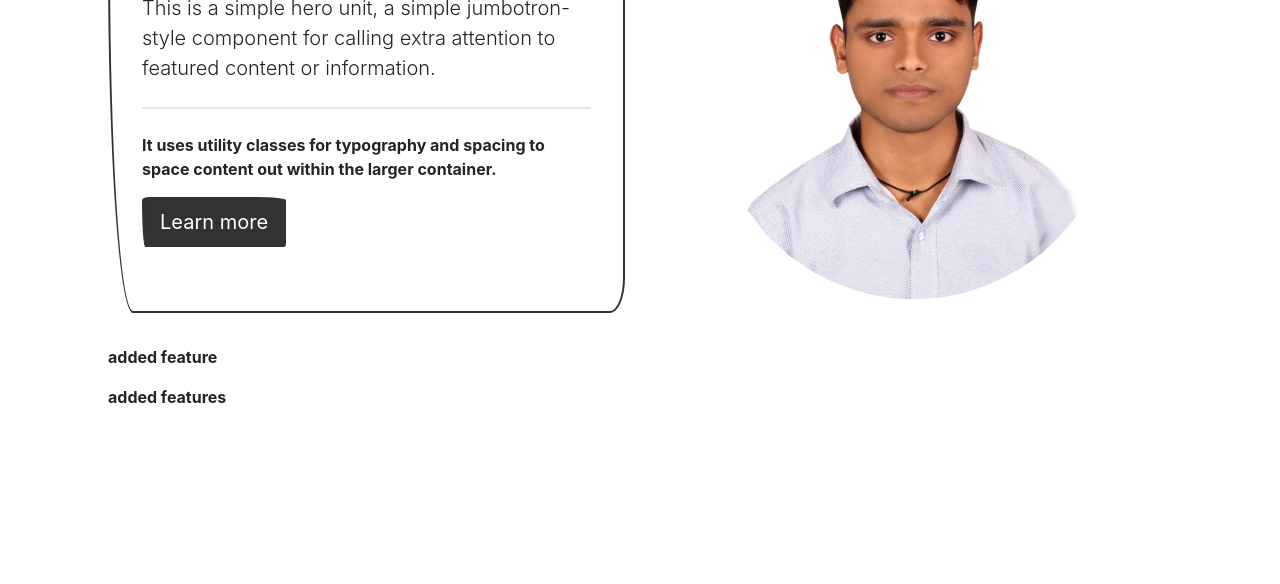
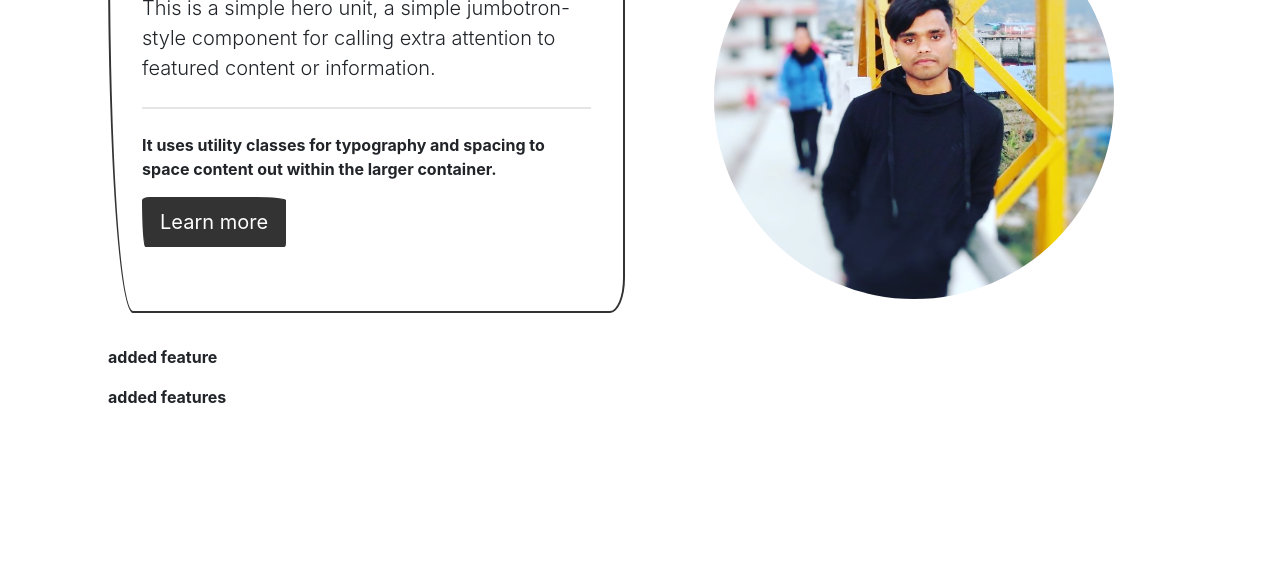
Before and after one commit to imojha/gitTutoring, a plain HTML site: page index.html in a window 1280 px wide. Shown: the part 216-800 px from the top of the page. Drawn offline with nearby package versions, Linux system fonts and the light colour scheme; a web font is replaced by a local one.

Commit message:
added my_oic image

```diff
--- a/index.html
+++ b/index.html
@@ -53,7 +53,7 @@
             </div>
           </div>
           <div class="col-md-6 col-12 d-flex justify-content-center align-items-center">
-            <img src="./assets/d1.jpg" alt="image" class="roundImg">
+            <img src="./assets/my-pic.jpg" alt="image" class="roundImg">
           </div>
           <div class="col-12">
             <p>added feature</p>
```
